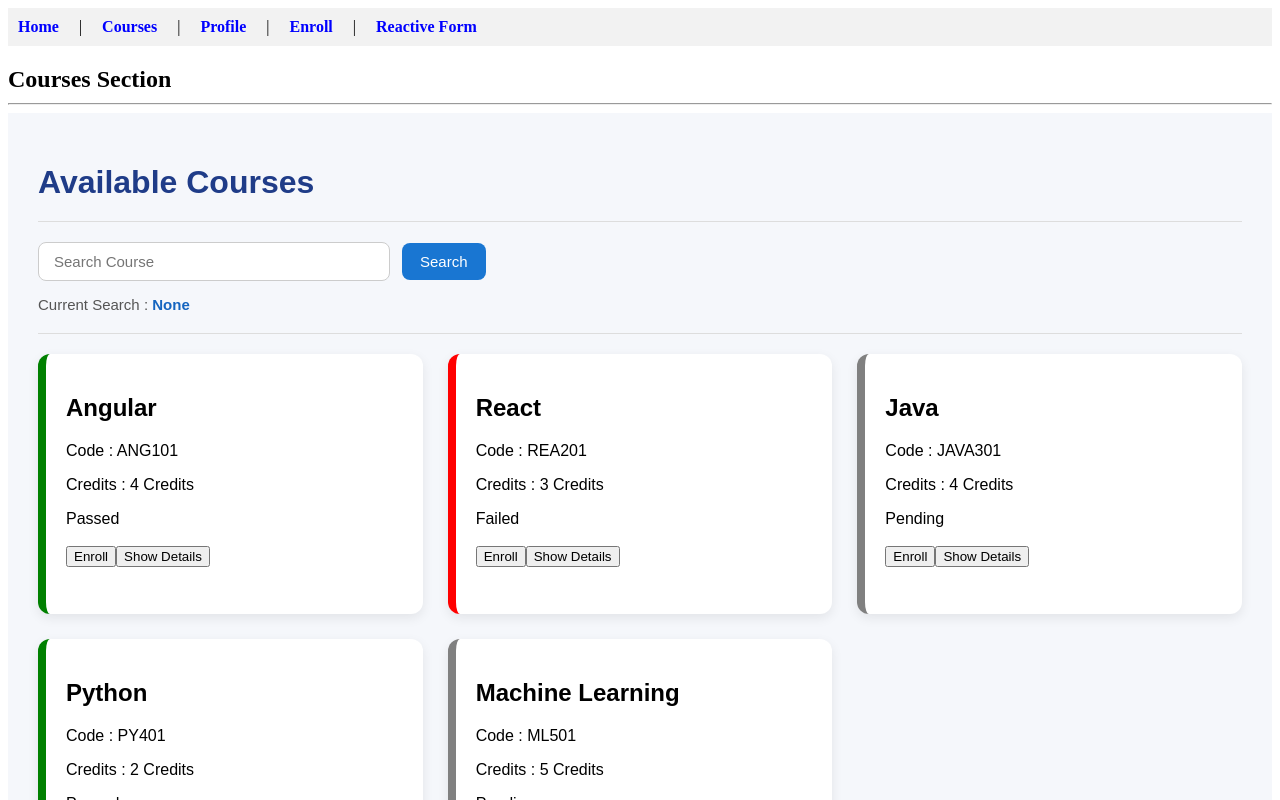
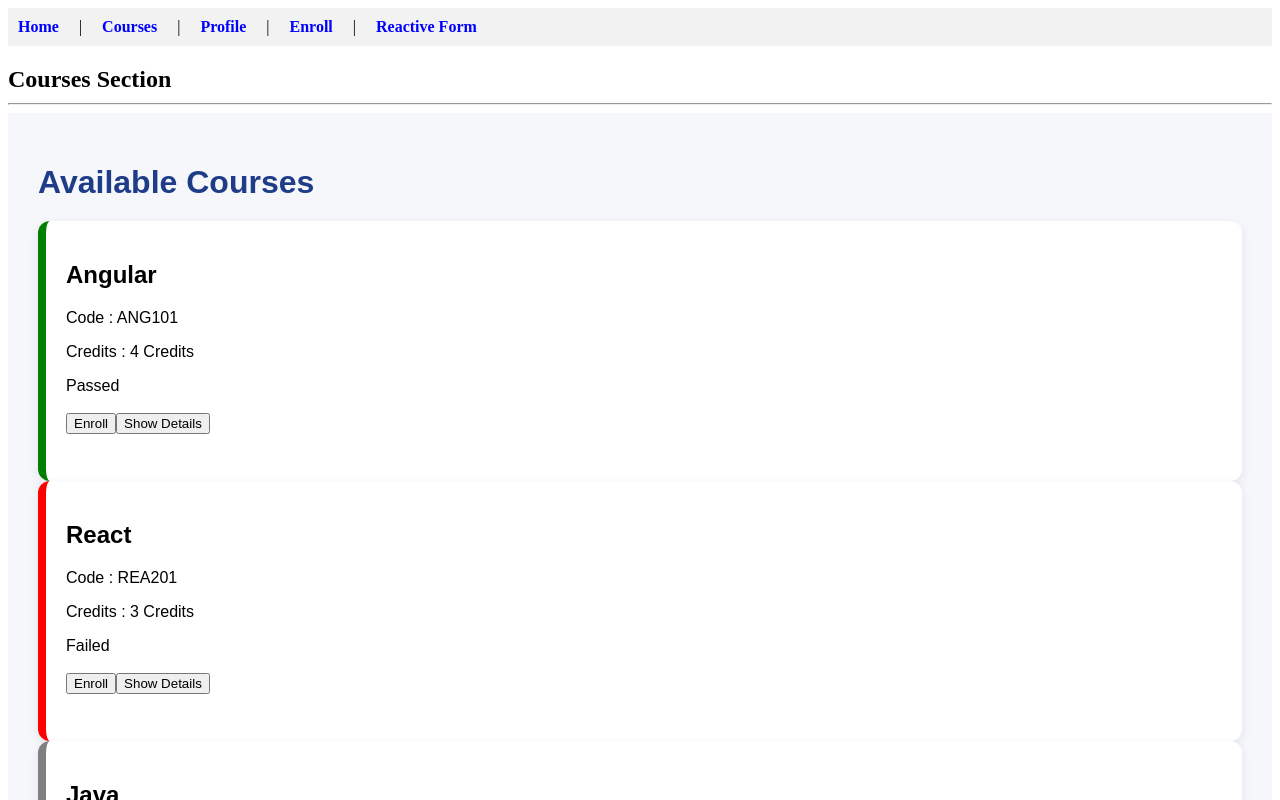
Before and after one commit to Batman0603/CTS-DN.05-Hands-on-Exercise, an Angular app in the folder Week 5/Angular_HandsOn/student-course-portal/: page /courses in a window 1280 px wide. Shown: the top 800 px of the page. Built offline with nearby package versions, Linux system fonts and the light colour scheme; data requests are answered from the project's data file.

Commit message:
Update Commit - Completed Angular Hands on exercise-8 task-1

```diff
--- a/Week 5/Angular_HandsOn/student-course-portal/db.json
+++ b/Week 5/Angular_HandsOn/student-course-portal/db.json
@@ -1,65 +1,71 @@
 {
   "courses": [
     {
-      "id": 1,
+      "id": "1",
       "name": "Angular",
       "code": "ANG101",
       "credits": 4,
       "gradeStatus": "passed"
     },
     {
-      "id": 2,
+      "id": "2",
       "name": "React",
       "code": "REA201",
       "credits": 3,
       "gradeStatus": "failed"
     },
     {
-      "id": 3,
+      "id": "3",
       "name": "Java",
       "code": "JAVA301",
       "credits": 4,
       "gradeStatus": "pending"
     },
     {
-      "id": 4,
+      "id": "4",
       "name": "Python",
       "code": "PY401",
       "credits": 2,
       "gradeStatus": "passed"
     },
     {
-      "id": 5,
+      "id": "5",
       "name": "Machine Learning",
       "code": "ML501",
       "credits": 5,
       "gradeStatus": "pending"
+    },
+    {
+      "name": "Karthi",
+      "code": "NEW101",
+      "credits": 3,
+      "gradeStatus": "pending",
+      "id": "JLUlsU8-4es"
     }
   ],
-
   "students": [
     {
-      "id": 1,
+      "id": "1",
       "name": "Karthikeyan",
       "email": "karthik@example.com"
     },
     {
-      "id": 2,
+      "id": "2",
       "name": "Rahul",
       "email": "rahul@example.com"
     }
   ],
-
   "enrollments": [
     {
-      "id": 1,
+      "id": "1",
       "studentId": 1,
       "courseId": 1
     },
     {
-      "id": 2,
+      "id": "2",
       "studentId": 2,
       "courseId": 2
     }
-  ]
+  ],
+  "$schema": "./node_modules/json-server/schema.json"
 }
--- a/Week 5/Angular_HandsOn/student-course-portal/src/app/components/course-summary-widget/course-summary-widget.html
+++ b/Week 5/Angular_HandsOn/student-course-portal/src/app/components/course-summary-widget/course-summary-widget.html
@@ -12,9 +12,9 @@ Total Courses :
 
 </p>
 
-<button
+<!-- <button
 (click)="addSampleCourse()">
 
 Add Sample Course
 
-</button>
+</button> -->
--- a/Week 5/Angular_HandsOn/student-course-portal/src/app/features/enrollment/pages/enrollment-form/enrollment-form.ts
+++ b/Week 5/Angular_HandsOn/student-course-portal/src/app/features/enrollment/pages/enrollment-form/enrollment-form.ts
@@ -2,34 +2,96 @@ import { Component } from '@angular/core';
 import { CommonModule } from '@angular/common';
 import { FormsModule, NgForm } from '@angular/forms';
 
+import { CourseService } from '../../../../services/course.service';
+import { Course } from '../../../../models/course.model';
+
 @Component({
   selector: 'app-enrollment-form',
+
   standalone: true,
+
   imports: [
     CommonModule,
     FormsModule
   ],
+
   templateUrl: './enrollment-form.html',
+
   styleUrl: './enrollment-form.css'
 })
+
 export class EnrollmentForm {
 
-  studentName = '';
-  studentEmail = '';
+  // -----------------------------
+  // Form Model Properties
+  // -----------------------------
+
+  studentName: string = '';
+
+  studentEmail: string = '';
+
   courseId: number | null = null;
-  preferredSemester = '';
-  agreeToTerms = false;
 
-  submitted = false;
+  preferredSemester: string = 'Odd';
 
-  onSubmit(form: NgForm) {
+  agreeToTerms: boolean = false;
 
-    console.log(form.value);
-    console.log(form.valid);
+  submitted: boolean = false;
 
-    if (form.valid) {
-      this.submitted = true;
+  constructor(
+    private courseService: CourseService
+  ) {}
+
+  onSubmit(form: NgForm): void {
+
+    if (form.invalid) {
+      return;
     }
+
+    // Creating a sample course from the form data
+    const course: Omit<Course, 'id'> = {
+
+      name: this.studentName,
+
+      code: 'NEW101',
+
+      credits: 3,
+
+      gradeStatus: 'pending'
+
+    };
+
+    this.courseService.createCourse(course).subscribe({
+
+      next: (response: Course) => {
+
+        console.log('Course Created Successfully');
+
+        console.log(response);
+
+        this.submitted = true;
+
+        // Reset Angular Form
+        form.resetForm();
+
+        // Reset model values
+        this.studentName = '';
+        this.studentEmail = '';
+        this.courseId = null;
+        this.preferredSemester = 'Odd';
+        this.agreeToTerms = false;
+
+      },
+
+      error: (err: Error) => {
+
+        console.error('Failed to create course');
+
+        console.error(err);
+
+      }
+
+    });
 
   }
 
--- a/Week 5/Angular_HandsOn/student-course-portal/src/app/pages/course-detail/course-detail.ts
+++ b/Week 5/Angular_HandsOn/student-course-portal/src/app/pages/course-detail/course-detail.ts
@@ -35,14 +35,26 @@ export class CourseDetail implements OnInit {
 
   ngOnInit(): void {
 
-    const id = Number(
+  const id = Number(
 
-      this.route.snapshot.paramMap.get('id')
+    this.route.snapshot.paramMap.get('id')
 
-    );
+  );
 
-    this.course = this.courseService.getCourseById(id);
+  this.courseService
 
-  }
+      .getCourseById(id)
+
+      .subscribe({
+
+        next: (course) => {
+
+          this.course = course;
+
+        }
+
+      });
 
 }
+
+}
--- a/Week 5/Angular_HandsOn/student-course-portal/src/app/pages/course-list/course-list.html
+++ b/Week 5/Angular_HandsOn/student-course-portal/src/app/pages/course-list/course-list.html
@@ -1,53 +1,33 @@
 <h1>Available Courses</h1>
 
-<hr>
+<p *ngIf="isLoading">
 
-<div class="search-container">
-
-    <input
-        type="text"
-        [(ngModel)]="searchTerm"
-        placeholder="Search Course">
-
-    <button (click)="searchCourses()">
-
-        Search
-
-    </button>
-
-</div>
-
-<p class="search-text">
-
-Current Search :
-
-<b>{{searchTerm || 'None'}}</b>
+Loading Courses...
 
 </p>
 
-<hr>
+<p
 
-<p *ngIf="isLoading">
+*ngIf="errorMessage"
 
-Loading courses...
+style="color:red;">
+
+{{errorMessage}}
 
 </p>
 
-<div *ngIf="!isLoading">
+<div
 
-<div class="cards">
+*ngIf="!isLoading">
 
 <app-course-card
 
 *ngFor="let course of courses;
-trackBy:trackByCourseId"
 
-[course]="course"
+trackBy: trackByCourseId"
 
-(cardClicked)="openCourse($event)">
+[course]="course">
 
 </app-course-card>
 
 </div>
-
-</div>
--- a/Week 5/Angular_HandsOn/student-course-portal/src/app/pages/course-list/course-list.ts
+++ b/Week 5/Angular_HandsOn/student-course-portal/src/app/pages/course-list/course-list.ts
@@ -1,97 +1,74 @@
 import { Component, OnInit } from '@angular/core';
 import { CommonModule } from '@angular/common';
-import { Router, ActivatedRoute } from '@angular/router';
 
 import { CourseCard } from '../../components/course-card/course-card';
 import { CourseService } from '../../services/course.service';
 import { Course } from '../../models/course.model';
-import { FormsModule } from '@angular/forms';
 
 @Component({
+  selector: 'app-course-list',
 
-  selector:'app-course-list',
+  standalone: true,
 
-  standalone:true,
+  imports: [
+    CommonModule,
+    CourseCard
+  ],
 
- imports:[
+  templateUrl: './course-list.html',
 
-    CommonModule,
-
-    FormsModule,
-
-    CourseCard
-
-],
-
-  templateUrl:'./course-list.html',
-
-  styleUrl:'./course-list.css'
-
+  styleUrl: './course-list.css'
 })
 
-export class CourseList implements OnInit{
+export class CourseList implements OnInit {
 
-  isLoading=true;
+  courses: Course[] = [];
 
-  courses:Course[]=[];
+  isLoading = true;
 
-  searchTerm='';
+  errorMessage = '';
 
   constructor(
+    private courseService: CourseService
+  ) {}
 
-    private courseService:CourseService,
+  ngOnInit(): void {
 
-    private router:Router,
-
-    private route:ActivatedRoute
-
-  ){}
-
-  ngOnInit():void{
-
-    this.searchTerm =
-
-      this.route.snapshot.queryParamMap.get('search') || '';
-
-    setTimeout(()=>{
-
-      this.courses=this.courseService.getCourses();
-
-      this.isLoading=false;
-
-    },1500);
+    this.loadCourses();
 
   }
 
-  trackByCourseId(index:number,course:Course){
+  loadCourses(): void {
 
-      return course.id;
+    this.isLoading = true;
+
+    this.courseService.getCourses().subscribe({
+
+      next: (courses: Course[]) => {
+
+        this.courses = courses;
+
+      },
+
+      error: (err) => {
+
+        this.errorMessage = err.message;
+
+      },
+
+      complete: () => {
+
+        this.isLoading = false;
+
+      }
+
+    });
 
   }
 
-  openCourse(id:number){
+  trackByCourseId(index: number, course: Course): number {
 
-      this.router.navigate(['courses',id]);
-
-  }
-
-  searchCourses(){
-
-      this.router.navigate(
-
-        ['courses'],
-
-        {
-
-          queryParams:{
-
-            search:this.searchTerm
-
-          }
-
-        }
-
-      );
+    return course.id;
 
   }
 
--- a/Week 5/Angular_HandsOn/student-course-portal/src/app/pages/home/home.ts
+++ b/Week 5/Angular_HandsOn/student-course-portal/src/app/pages/home/home.ts
@@ -46,7 +46,15 @@ export class Home implements OnInit{
 
   ngOnInit(): void{
 
-    this.coursesCount=this.courseService.getCourses().length;
+    this.courseService.getCourses().subscribe({
+
+  next:(courses)=>{
+
+    this.coursesCount = courses.length;
+
+  }
+
+});
 
     console.log("HomeComponent initialised — courses loaded");
 
--- a/Week 5/Angular_HandsOn/student-course-portal/src/app/services/auth.ts
+++ b/Week 5/Angular_HandsOn/student-course-portal/src/app/services/auth.ts
@@ -12,6 +12,6 @@ export class AuthService {
     Change to false to test AuthGuard.
   */
 
-  isLoggedIn = false;
+  isLoggedIn = true;
 
 }
--- a/Week 5/Angular_HandsOn/student-course-portal/src/app/services/course.service.ts
+++ b/Week 5/Angular_HandsOn/student-course-portal/src/app/services/course.service.ts
@@ -1,72 +1,90 @@
 import { Injectable } from '@angular/core';
+
+import { HttpClient } from '@angular/common/http';
+
+import { Observable } from 'rxjs';
+
 import { Course } from '../models/course.model';
 
 @Injectable({
+
   providedIn: 'root'
+
 })
+
 export class CourseService {
 
-  private courses: Course[] = [
+  private apiUrl = 'http://localhost:3000/courses';
 
-    {
-      id: 1,
-      name: 'Angular',
-      code: 'ANG101',
-      credits: 4,
-      gradeStatus: 'passed'
-    },
+  constructor(private http: HttpClient) {}
 
-    {
-      id: 2,
-      name: 'React',
-      code: 'REA201',
-      credits: 3,
-      gradeStatus: 'failed'
-    },
+  // GET ALL COURSES
 
-    {
-      id: 3,
-      name: 'Java',
-      code: 'JAVA301',
-      credits: 4,
-      gradeStatus: 'pending'
-    },
+  getCourses(): Observable<Course[]> {
 
-    {
-      id: 4,
-      name: 'Python',
-      code: 'PY401',
-      credits: 2,
-      gradeStatus: 'passed'
-    },
-
-    {
-      id: 5,
-      name: 'Machine Learning',
-      code: 'ML501',
-      credits: 5,
-      gradeStatus: 'pending'
-    }
-
-  ];
-
-  constructor() {}
-
-  getCourses(): Course[] {
-
-    return this.courses;
+    return this.http.get<Course[]>(this.apiUrl);
 
   }
 
-  getCourseById(id: number): Course | undefined {
+  // GET COURSE BY ID
 
-    return this.courses.find(course => course.id === id);
+  getCourseById(id: number): Observable<Course> {
+
+    return this.http.get<Course>(`${this.apiUrl}/${id}`);
 
   }
 
-  addCourse(course: Course): void {
+  // CREATE COURSE
 
-    this.courses.push(course);
+  createCourse(
+
+    course: Omit<Course, 'id'>
+
+  ): Observable<Course> {
+
+    return this.http.post<Course>(
+
+      this.apiUrl,
+
+      course
+
+    );
+
+  }
+
+  // UPDATE COURSE
+
+  updateCourse(
+
+    id: number,
+
+    course: Course
+
+  ): Observable<Course> {
+
+    return this.http.put<Course>(
+
+      `${this.apiUrl}/${id}`,
+
+      course
+
+    );
+
+  }
+
+  // DELETE COURSE
+
+  deleteCourse(
+
+    id: number
+
+  ): Observable<void> {
+
+    return this.http.delete<void>(
+
+      `${this.apiUrl}/${id}`
+
+    );
 
   }
 
--- a/Week 5/Angular_HandsOn/student-course-portal/src/app/services/enrollment.ts
+++ b/Week 5/Angular_HandsOn/student-course-portal/src/app/services/enrollment.ts
@@ -51,12 +51,8 @@ export class EnrollmentService {
 
   getEnrolledCourses(): Course[] {
 
-    return this.enrolledCourseIds
-
-      .map(id => this.courseService.getCourseById(id))
-
-      .filter((course): course is Course => course !== undefined);
-
-  }
+  return [];
 
 }
+
+}
```
Also changed, not shown: Week 5/Angular_HandsOn/student-course-portal/src/app/components/course-summary-widget/course-summary-widget.ts (+19 -34 lines), 1 other file (tests, documents, lock files or other folders).
